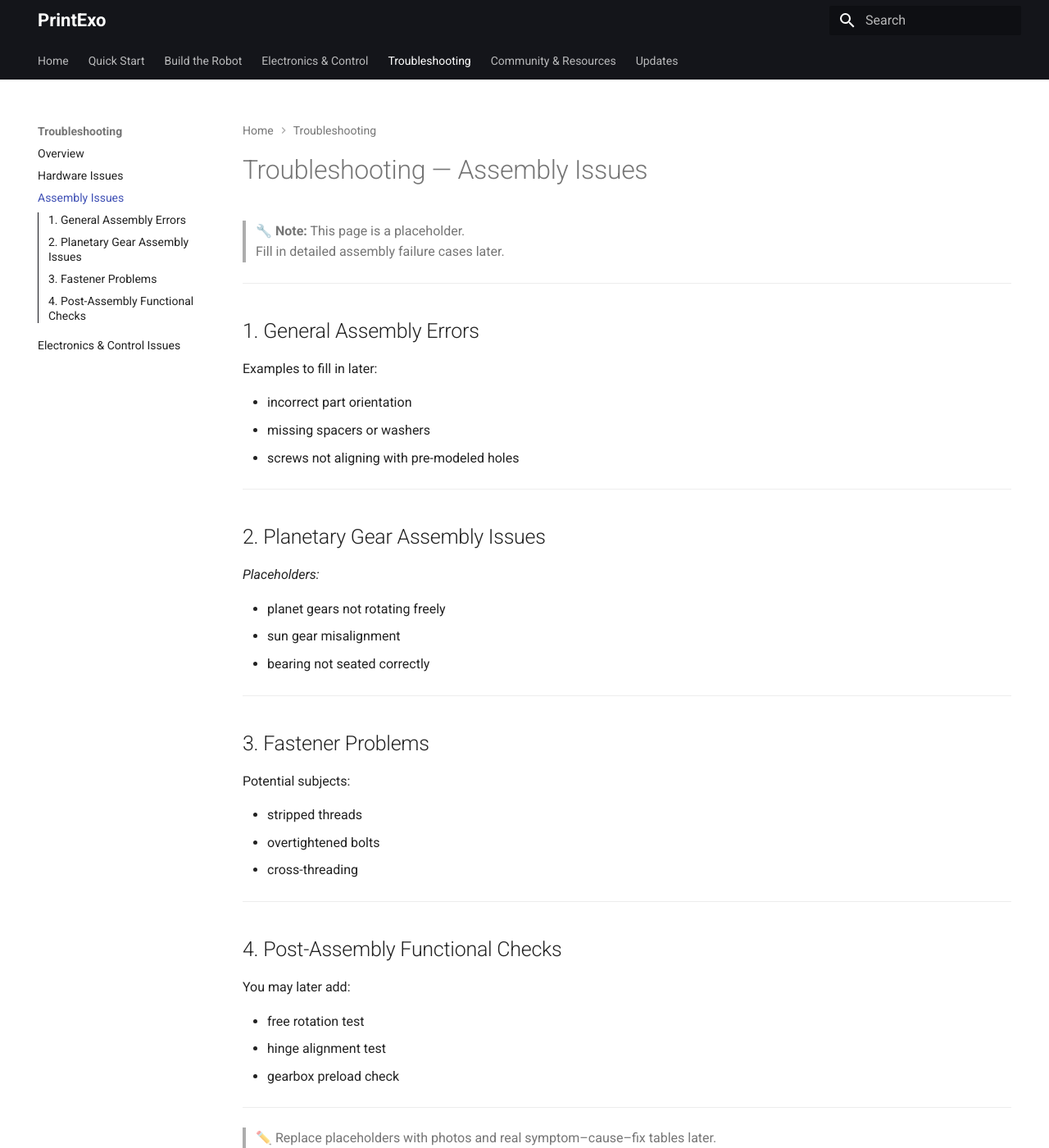
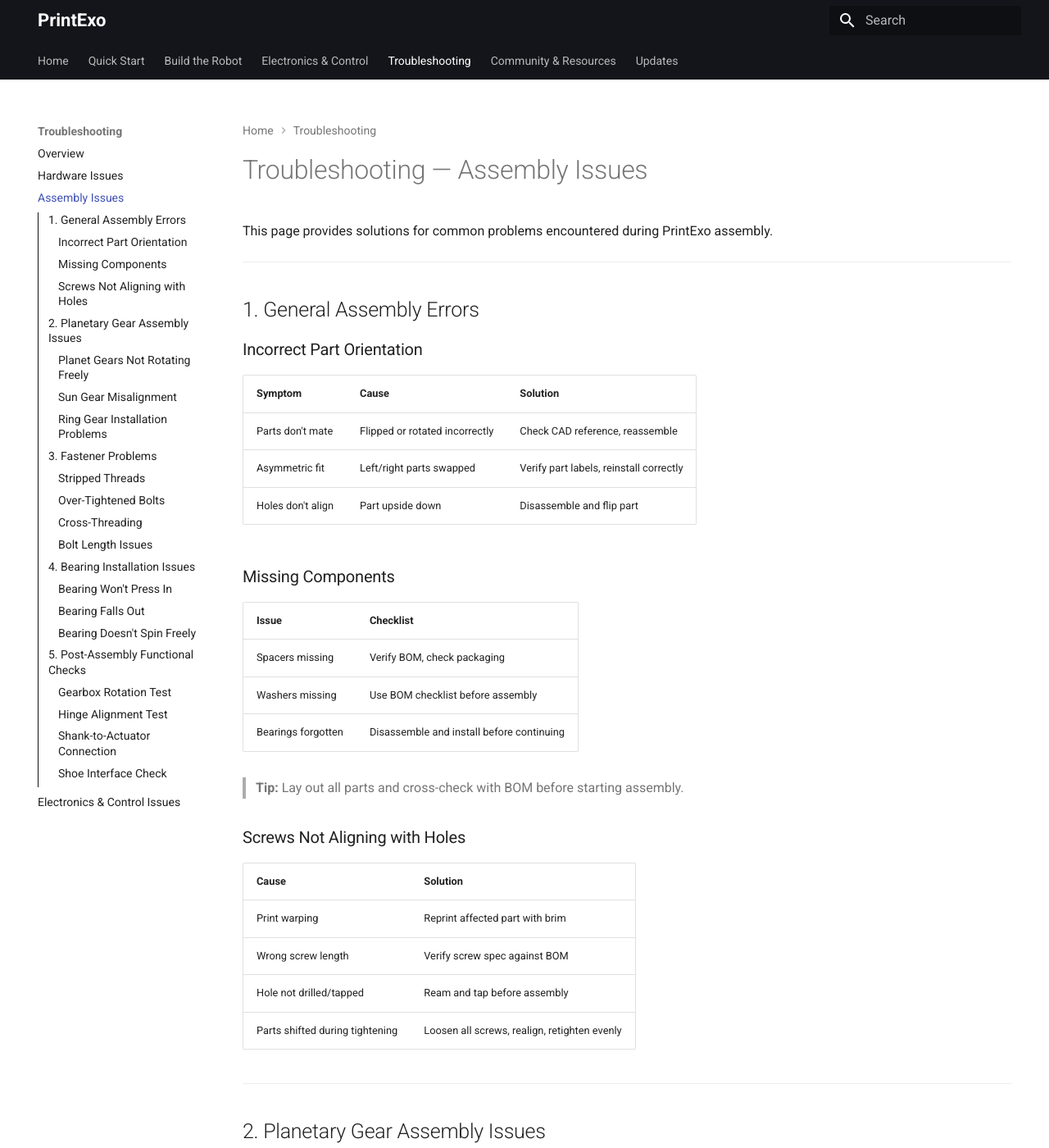
Before and after one commit to printexo/printexo.github.io, an MkDocs documentation site: the page built from docs/troubleshooting/assembly.md, in a window 1280 px wide and 1400 px high. Shown: the whole window at 82% size. Built offline with MkDocs 1.6.1 and Material for MkDocs 9.7.7, drawn with Linux system fonts in a browser that asks for light colours; some of the changed text lies outside the part shown.

Commit message:
docs: Troubleshooting Assembly Issues 작성

```diff
--- a/docs/troubleshooting/assembly.md
+++ b/docs/troubleshooting/assembly.md
@@ -1,48 +1,168 @@
 # Troubleshooting — Assembly Issues
 
-> 🔧 **Note:** This page is a placeholder.
-> Fill in detailed assembly failure cases later.
+This page provides solutions for common problems encountered during PrintExo assembly.
 
 ---
 
 ## 1. General Assembly Errors
 
-Examples to fill in later:
+### Incorrect Part Orientation
 
-- incorrect part orientation
-- missing spacers or washers
-- screws not aligning with pre-modeled holes
+| Symptom | Cause | Solution |
+|---------|-------|----------|
+| Parts don't mate | Flipped or rotated incorrectly | Check CAD reference, reassemble |
+| Asymmetric fit | Left/right parts swapped | Verify part labels, reinstall correctly |
+| Holes don't align | Part upside down | Disassemble and flip part |
+
+### Missing Components
+
+| Issue | Checklist |
+|-------|-----------|
+| Spacers missing | Verify BOM, check packaging |
+| Washers missing | Use BOM checklist before assembly |
+| Bearings forgotten | Disassemble and install before continuing |
+
+> **Tip:** Lay out all parts and cross-check with BOM before starting assembly.
+
+### Screws Not Aligning with Holes
+
+| Cause | Solution |
+|-------|----------|
+| Print warping | Reprint affected part with brim |
+| Wrong screw length | Verify screw spec against BOM |
+| Hole not drilled/tapped | Ream and tap before assembly |
+| Parts shifted during tightening | Loosen all screws, realign, retighten evenly |
 
 ---
 
 ## 2. Planetary Gear Assembly Issues
 
-_Placeholders:_
+### Planet Gears Not Rotating Freely
 
-- planet gears not rotating freely
-- sun gear misalignment
-- bearing not seated correctly
+| Cause | Solution |
+|-------|----------|
+| Bearing not seated | Press bearing fully into housing |
+| Debris in bearing | Clean with compressed air |
+| Bearing seized | Replace bearing |
+| Gear teeth binding | Check sun gear centering |
+
+### Sun Gear Misalignment
+
+| Symptom | Cause | Solution |
+|---------|-------|----------|
+| Uneven rotation resistance | Sun gear off-center | Use planet gears to verify centering (see Assembly Guide) |
+| Clicking during rotation | Partial tooth engagement | Reassemble with proper alignment |
+| Premature wear | Continuous off-axis loading | Disassemble, inspect, realign |
+
+> **Caution:** Even slight misalignment causes binding, uneven wear, or gear failure. Always verify centering before installing ring gear.
+
+### Ring Gear Installation Problems
+
+| Issue | Cause | Solution |
+|-------|-------|----------|
+| Won't seat fully | Planet gears mispositioned | Rotate planets to align with ring gear teeth |
+| Tight fit | Print tolerance | Lightly sand ring gear outer surface |
+| Loose fit | Oversized housing | Use shim or retaining compound |
 
 ---
 
 ## 3. Fastener Problems
 
-Potential subjects:
+### Stripped Threads
 
-- stripped threads
-- overtightened bolts
-- cross-threading
+| Cause | Solution |
+|-------|----------|
+| Over-tightening | Reprint part, use thread insert (heat-set) |
+| Cross-threading | Back out, realign, restart carefully |
+| Repeated assembly/disassembly | Install brass thread inserts |
+
+### Over-Tightened Bolts
+
+| Symptom | Result | Solution |
+|---------|--------|----------|
+| Bolt won't turn | Threads seized | Apply heat carefully, back out slowly |
+| Part cracked | Excessive torque | Reprint part, use lower torque |
+| Head stripped | Wrong tool size | Use correct hex key, replace bolt |
+
+> **Prevention:** Tighten until snug, then 1/4 turn more. PLA does not require high torque.
+
+### Cross-Threading
+
+| Symptom | Solution |
+|---------|----------|
+| Bolt goes in crooked | Back out completely, realign, restart |
+| Resistance increases suddenly | Stop immediately, check alignment |
+| Threads damaged | Re-tap hole, or reprint part |
+
+### Bolt Length Issues
+
+| Issue | Cause | Solution |
+|-------|-------|----------|
+| Bolt too short | Wrong spec | Check BOM, use correct length |
+| Bolt too long | Bottoming out | Add washer, or use correct length |
+| Bolt protrudes dangerously | Incorrect part stackup | Verify assembly order |
 
 ---
 
-## 4. Post-Assembly Functional Checks
+## 4. Bearing Installation Issues
 
-You may later add:
+### Bearing Won't Press In
 
-- free rotation test
-- hinge alignment test
-- gearbox preload check
+| Cause | Solution |
+|-------|----------|
+| Hole undersized | Ream carefully with appropriate bit |
+| Bearing cocked | Align squarely, press evenly |
+| Debris in hole | Clean hole before installation |
+
+### Bearing Falls Out
+
+| Cause | Solution |
+|-------|----------|
+| Hole oversized | Use retaining compound (Loctite 648) |
+| Housing cracked | Reprint part |
+| Wrong bearing size | Verify bearing spec against BOM |
+
+### Bearing Doesn't Spin Freely
+
+| Cause | Solution |
+|-------|----------|
+| Over-pressed | Bearing deformed — replace |
+| Contamination | Clean with isopropyl alcohol |
+| Wrong bearing type | Verify bearing spec (must be appropriate type) |
 
 ---
 
-> ✏️ Replace placeholders with photos and real symptom–cause–fix tables later.
+## 5. Post-Assembly Functional Checks
+
+Perform these checks after completing assembly:
+
+### Gearbox Rotation Test
+
+| Check | Expected | If Failed |
+|-------|----------|-----------|
+| Rotate output by hand | Smooth, consistent resistance | Check gear alignment, bearing seating |
+| Full 360° rotation | No binding at any position | Look for debris, check tooth mesh |
+| Backdrive input | Should rotate with gear ratio resistance | Verify all gears engaged |
+
+### Hinge Alignment Test
+
+| Check | Expected | If Failed |
+|-------|----------|-----------|
+| Inversion motion | Free movement, no binding | Check hinge pin, clear debris |
+| Eversion motion | Free movement, no binding | Verify hinge components aligned |
+| Return to neutral | Smooth return | Check for friction, misalignment |
+
+### Shank-to-Actuator Connection
+
+| Check | Expected | If Failed |
+|-------|----------|-----------|
+| No wobble | Rigid connection | Tighten fasteners, check mating surfaces |
+| Aligned with output | Straight torque transmission | Reassemble with proper alignment |
+
+### Shoe Interface Check
+
+| Check | Expected | If Failed |
+|-------|----------|-----------|
+| Rigid mounting | No play at connection point | Tighten bolts, verify fit |
+| Lace tension | Even across all guides | Relace following guide pattern |
+| Plantar guides secure | No looseness | Verify installation |
```
